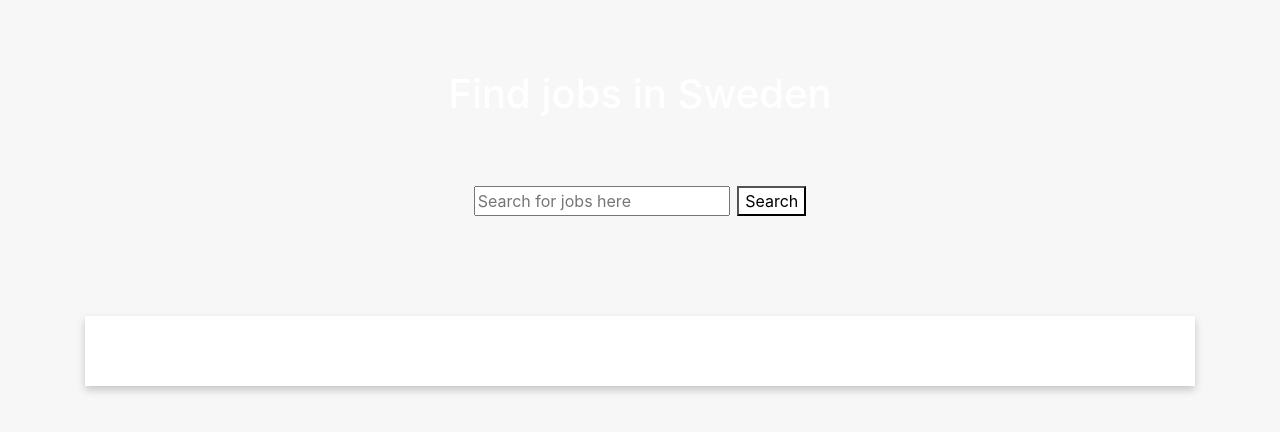
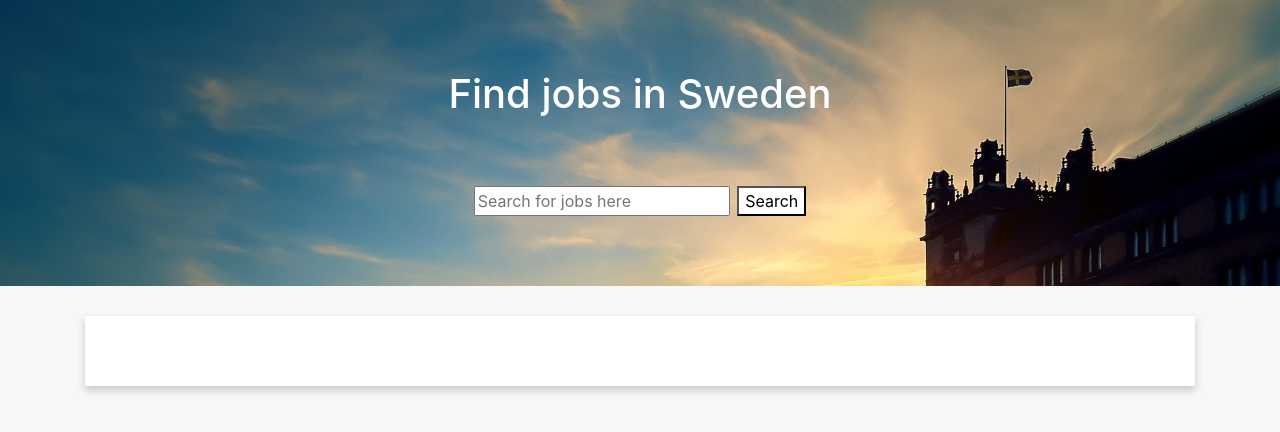
Before and after one commit to ariviegea/Arbetsmetodik---Jobbapp, a website: page index.html in a window 1280 px wide. Drawn offline with nearby package versions, Linux system fonts and the light colour scheme; the site is published under a folder, as on GitHub Pages, so addresses that start at the root find nothing; no server answers.

Commit message:
Change pathway for img in css

```diff
--- a/css/style.css
+++ b/css/style.css
@@ -10,7 +10,7 @@ body{
     margin:0px;
     padding:10px;
     list-style: none;
-    background-image: url("/images/stockholm-848255_1920.jpg");
+    background-image: url("../images/stockholm-848255_1920.jpg");
     background-size:cover;
 }
 .search-nav ul li{
```
